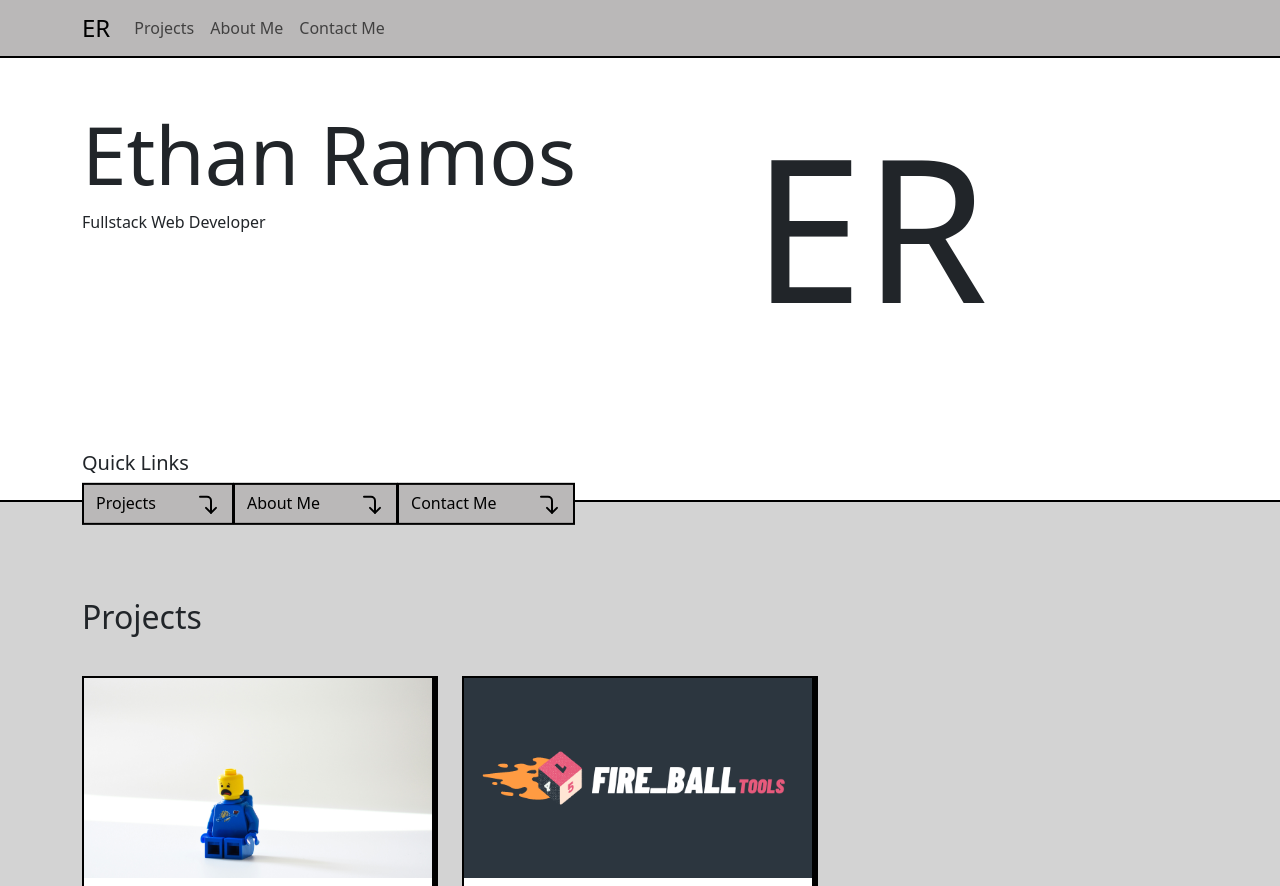
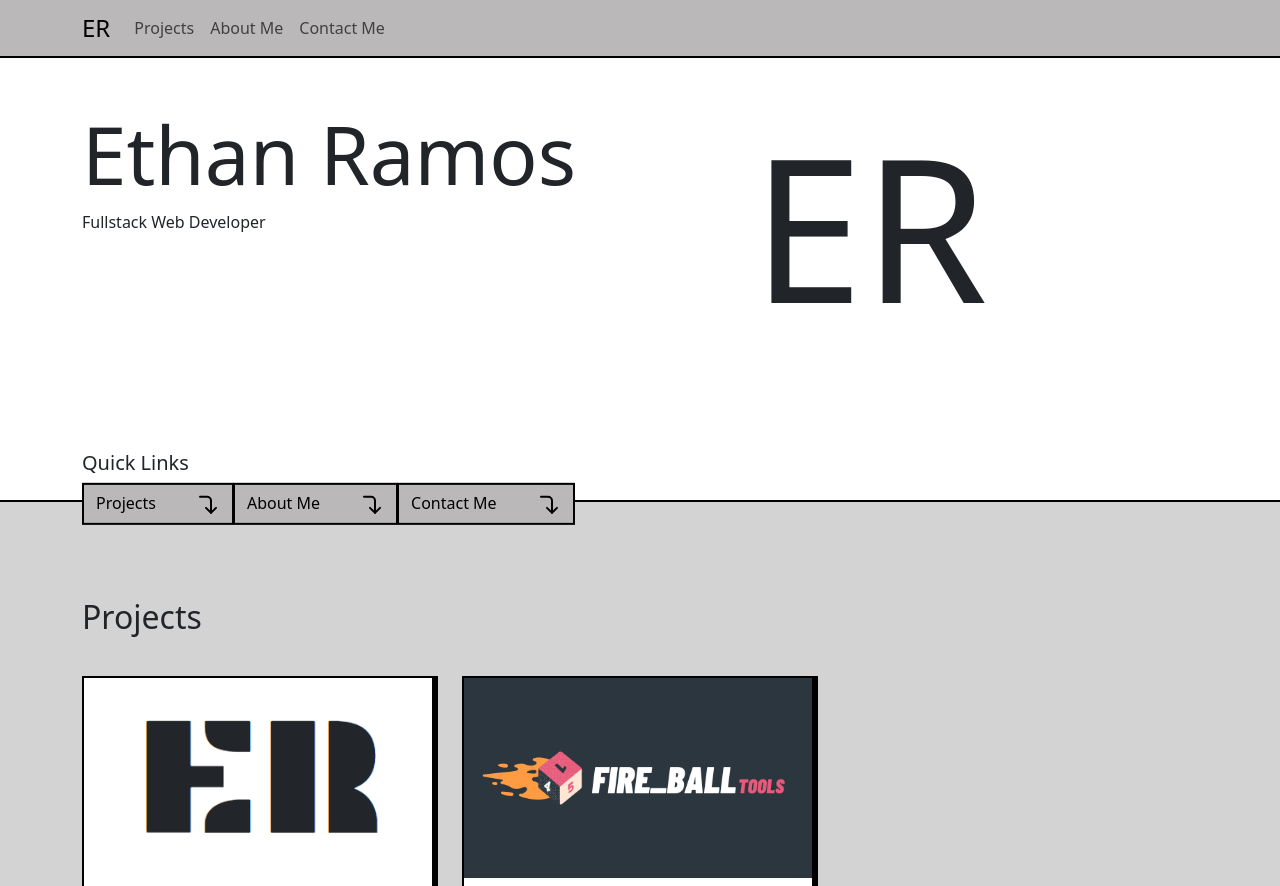
Before and after one commit to ethramos22/portfolio, a React (Create React App) app: page / in a window 1280 px wide. Shown: the top 886 px of the page. Built offline with nearby package versions, Linux system fonts and the light colour scheme; a web font is replaced by a local one.

Commit message:
Update pic for portfolie project

```diff
--- a/src/components/Projects.jsx
+++ b/src/components/Projects.jsx
@@ -4,6 +4,7 @@ import ProjectCard from './ProjectCard';
 import { Row, Container } from 'react-bootstrap';
 // Assets
 import placeholderIMG1 from '../assets/legoPlaceholder.jpg'
+import brandPhoto from '../assets/BrandScreenshot.png'
 import nameLogo from '../assets/fireballLogo.png'
 import playersPage from '../assets/Players Tab.png'
 import homePageCharacters from '../assets/Characters home.png'
@@ -20,7 +21,7 @@ export default function Projects() {
       desc: "React / Bootstrap",
       info: "This very site! Refreshed skills in Bootstrap with a React framework. Custom CSS styles paired with bootstrap components for my design.",
       img: [
-        { title: "Portfolio", photo: placeholderIMG1, pageDesc: "" }
+        { title: "Portfolio", photo: brandPhoto, pageDesc: "" }
       ]
     },
     {
```
Also changed, not shown: src/assets/BrandScreenshot.png (added).
